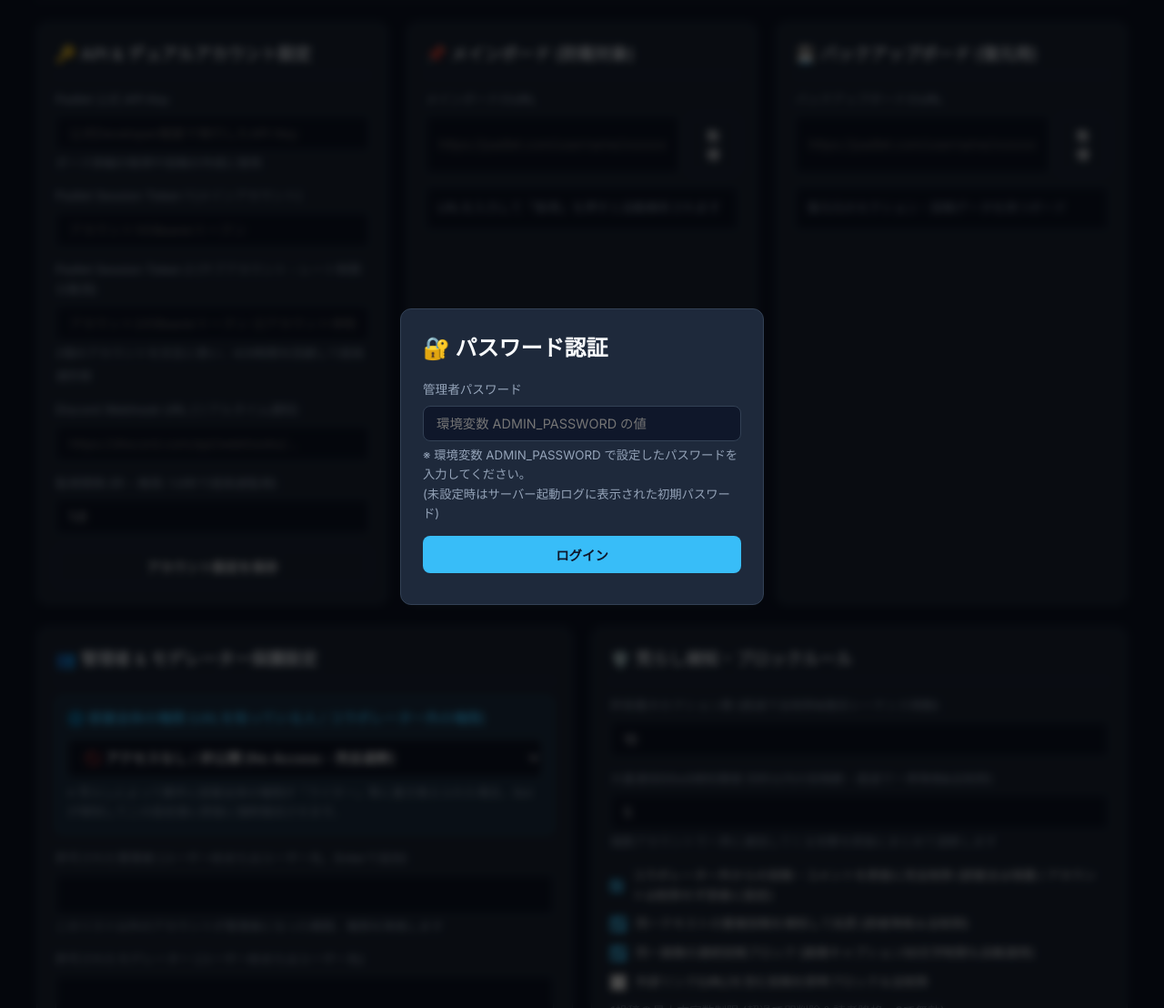
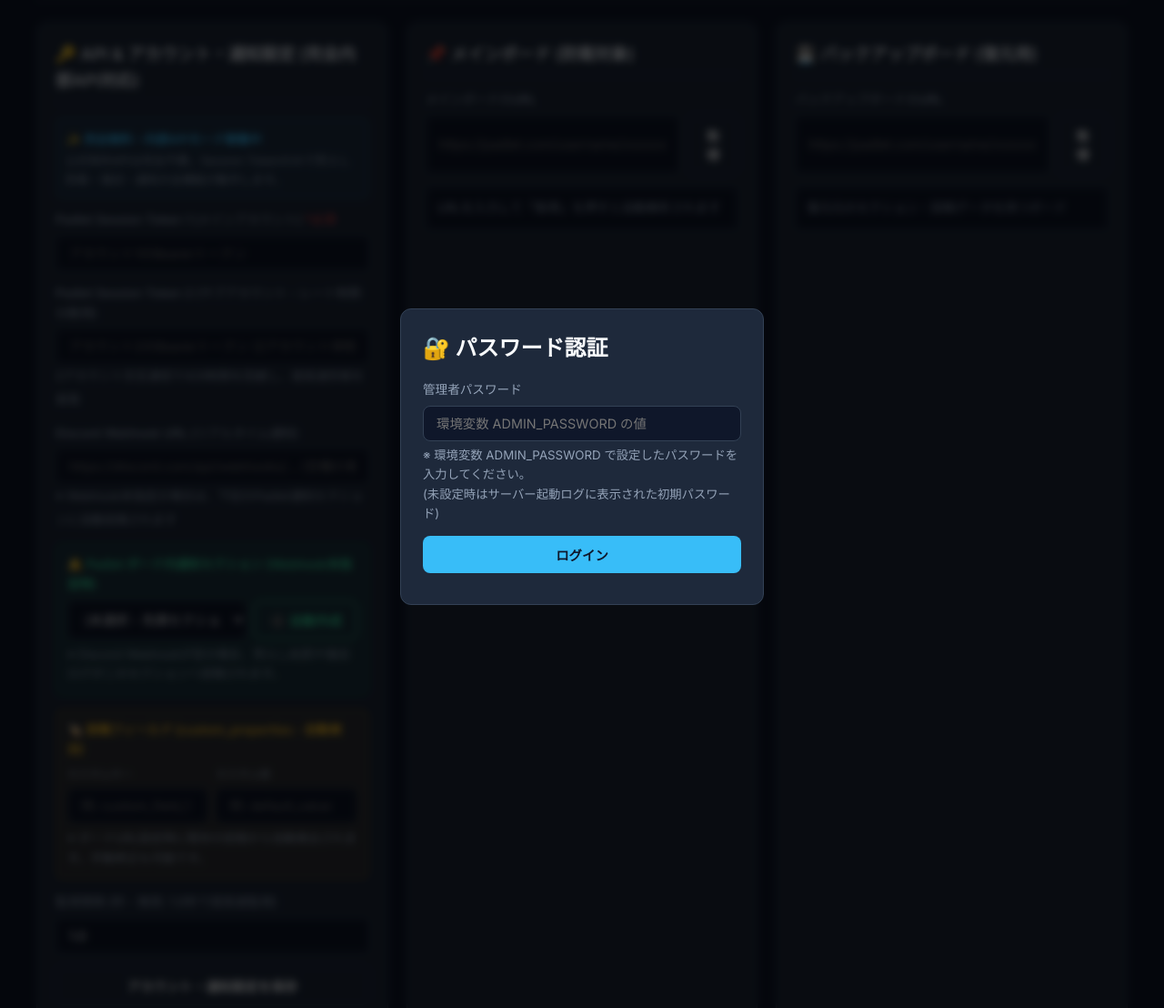
Before and after one commit to ebdimsks/padlet-bot-test, a Flask app: page / in a window 1280 px wide. Shown: the part 104-1212 px from the top of the page at 91% size. Run offline with Flask 3, Linux system fonts and the light colour scheme.

Commit message:
Update: Complete internal API, Padlet board notifications, and custom fields

```diff
--- a/app.py
+++ b/app.py
@@ -126,6 +126,9 @@ def load_config() -> dict:
 
             _config_cache.setdefault("main_board", {})
             _config_cache.setdefault("backup_board", {})
+            _config_cache.setdefault("notification_section_id", None)
+            _config_cache.setdefault("custom_key", "")
+            _config_cache.setdefault("custom_value", "")
             _config_cache.setdefault("allowed_admins", [])
             _config_cache.setdefault("allowed_moderators", [])
             _config_cache.setdefault("exempt_admins", [])
@@ -230,6 +233,7 @@ def api_save_config():
     # 更新可能なフィールド
     for key in [
         "padlet_api_key", "padlet_session_token", "padlet_secondary_token", "padlet_token", "discord_webhook_url",
+        "notification_section_id", "custom_key", "custom_value",
         "allowed_admins", "allowed_moderators", "exempt_admins",
         "max_sections", "poll_interval_seconds", "default_visitor_role", "ddos_threshold",
         "delete_non_collaborators", "block_duplicates", "block_image_repeat", "block_urls", "max_post_length", "random_str_pattern"
@@ -245,7 +249,10 @@ def api_save_config():
 @app.route("/api/resolve_board", methods=["POST"])
 @auth_required
 def api_resolve_board():
-    """URLからボード情報を自動取得して設定に反映"""
+    """
+    URLからボード情報を自動取得して設定に反映。
+    セクション一覧および既存投稿からの投稿フィールド(custom_properties)の自動検出も行う。
+    """
     data = request.json or {}
     board_type = data.get("type", "main")  # 'main' or 'backup'
     url = data.get("url", "").strip()
@@ -254,24 +261,102 @@ def api_resolve_board():
         return jsonify({"error": "URLを入力してください"}), 400
 
     cfg = load_config()
-    api_key = cfg.get("padlet_api_key", "")
     session_token = cfg.get("padlet_session_token", "") or cfg.get("padlet_token", "")
-    client = PadletClient(api_key=api_key, session_token=session_token)
+    sec_token = cfg.get("padlet_secondary_token", "")
+    client = PadletClient(session_token=session_token, secondary_session_token=sec_token)
 
     resolved = client.resolve_board(url)
     if not resolved:
         return jsonify({"error": "ボード情報の解析に失敗しました。URLまたはアクセス権限をご確認ください。"}), 400
 
     resolved["original_url"] = url
+    wall_id = resolved.get("wall_id")
+    wall_hashid = resolved.get("wall_hashid")
 
+    # セクション一覧の取得
+    sections = []
+    if wall_id:
+        sections = client.get_sections(wall_id)
+        resolved["sections"] = sections
+
+    detected_key, detected_val = None, None
     if board_type == "main":
         cfg["main_board"] = resolved
+
+        # 既存投稿から投稿フィールド(custom_properties)を自動検出
+        if wall_hashid:
+            detected_key, detected_val = client.detect_custom_properties(wall_hashid)
+            if detected_key:
+                cfg["custom_key"] = detected_key
+                cfg["custom_value"] = detected_val or ""
+                add_log("FIELD", f"投稿フィールド(custom_properties)を自動検出: {detected_key} = {detected_val}")
+
+        # 通知先セクションの自動選定 (未設定の場合)
+        if not cfg.get("notification_section_id") and sections:
+            notify_sec = next((s for s in sections if "通知" in s.get("title", "") or "ログ" in s.get("title", "")), None)
+            if notify_sec:
+                cfg["notification_section_id"] = notify_sec["id"]
+            else:
+                cfg["notification_section_id"] = sections[0]["id"]
     else:
         cfg["backup_board"] = resolved
 
     save_config()
     add_log("BOARD", f"{'メイン' if board_type == 'main' else 'バックアップ'}ボードを設定しました: {resolved.get('title')}")
-    return jsonify({"success": True, "resolved": resolved, "config": cfg})
+    return jsonify({
+        "success": True,
+        "resolved": resolved,
+        "sections": sections,
+        "custom_key": detected_key or cfg.get("custom_key", ""),
+        "custom_value": detected_val or cfg.get("custom_value", ""),
+        "config": cfg
+    })
+
+
+@app.route("/api/sections", methods=["GET"])
+@auth_required
+def api_get_sections():
+    """メインボードのセクション一覧を取得"""
+    cfg = load_config()
+    main_board = cfg.get("main_board", {})
+    wall_id = main_board.get("wall_id")
+    if not wall_id:
+        return jsonify({"sections": []})
+
+    session_token = cfg.get("padlet_session_token", "") or cfg.get("padlet_token", "")
+    sec_token = cfg.get("padlet_secondary_token", "")
+    client = PadletClient(session_token=session_token, secondary_session_token=sec_token)
+    sections = client.get_sections(wall_id)
+    return jsonify({"sections": sections})
+
+
+@app.route("/api/sections/create_notify", methods=["POST"])
+@auth_required
+def api_create_notify_section():
+    """メインボード上に通知用セクション『🔔防衛Bot通知』を新規作成"""
+    cfg = load_config()
+    main_board = cfg.get("main_board", {})
+    wall_id = main_board.get("wall_id")
+    if not wall_id:
+        return jsonify({"error": "メインボードが設定されていません"}), 400
+
+    data = request.json or {}
+    sec_title = data.get("title", "🔔防衛Bot通知").strip() or "🔔防衛Bot通知"
+
+    session_token = cfg.get("padlet_session_token", "") or cfg.get("padlet_token", "")
+    sec_token = cfg.get("padlet_secondary_token", "")
+    client = PadletClient(session_token=session_token, secondary_session_token=sec_token)
+
+    created = client.create_section(wall_id, sec_title)
+    if not created:
+        return jsonify({"error": "通知セクションの作成に失敗しました"}), 500
+
+    cfg["notification_section_id"] = created["id"]
+    save_config()
+    add_log("SECTION", f"通知用セクションを作成しました: {sec_title} (ID: {created['id']})")
+
+    sections = client.get_sections(wall_id)
+    return jsonify({"success": True, "created": created, "sections": sections, "config": cfg})
 
 
 @app.route("/api/bot/toggle", methods=["POST"])
@@ -296,12 +381,12 @@ def api_force_recovery():
     if not main_wall_id:
         return jsonify({"error": "メインボードが設定されていません"}), 400
 
-    api_key = cfg.get("padlet_api_key", "")
     session_token = cfg.get("padlet_session_token", "") or cfg.get("padlet_token", "")
-    if not api_key and not session_token:
-        return jsonify({"error": "Padlet API Key または Session Token が設定されていません"}), 400
+    sec_token = cfg.get("padlet_secondary_token", "")
+    if not session_token:
+        return jsonify({"error": "Padlet Session Token が設定されていません"}), 400
 
-    client = PadletClient(api_key=api_key, session_token=session_token)
+    client = PadletClient(session_token=session_token, secondary_session_token=sec_token)
     main_board = cfg.get("main_board", {})
     main_wall_hashid = main_board.get("wall_hashid", "")
     owner_id = main_board.get("owner_id")
@@ -334,13 +419,13 @@ def api_get_collaborators():
     main_board = cfg.get("main_board", {})
     wall_id = main_board.get("wall_id")
     wall_hashid = main_board.get("wall_hashid")
-    api_key = cfg.get("padlet_api_key", "")
     session_token = cfg.get("padlet_session_token", "") or cfg.get("padlet_token", "")
+    sec_token = cfg.get("padlet_secondary_token", "")
 
     if not wall_hashid:
         return jsonify({"collaborators": []})
 
-    client = PadletClient(api_key=api_key, session_token=session_token)
+    client = PadletClient(session_token=session_token, secondary_session_token=sec_token)
     collabs = client.get_collaborators(wall_hashid, wall_id)
     return jsonify({"collaborators": collabs})
 
--- a/templates/index.html
+++ b/templates/index.html
@@ -284,32 +284,67 @@
     </header>
 
     <div class="grid">
-      <!-- 認証 & Discord連携 -->
+      <!-- 認証 & Discord連携 / Padlet内通知 -->
       <div class="card">
-        <h2>🔑 API & デュアルアカウント設定</h2>
-        <div class="form-group">
-          <label>Padlet 公式 API Key</label>
-          <input type="password" id="padletApiKey" placeholder="公式Developer画面で発行したAPI Key">
-          <small style="color: var(--text-muted);">ボード詳細の取得や投稿の作成に使用</small>
+        <h2>🔑 API & アカウント・通知設定 (完全内部API対応)</h2>
+        <div class="form-group" style="background: rgba(56, 189, 248, 0.05); padding: 10px; border-radius: 8px; border: 1px solid rgba(56, 189, 248, 0.2); margin-bottom: 12px;">
+          <small style="color: var(--accent); font-weight: 600;">✨ 完全無料・内部APIモード稼働中</small>
+          <div style="font-size: 0.8rem; color: var(--text-muted); margin-top: 2px;">
+            公式有料APIは完全不要。Session Tokenのみで荒らし防衛・復旧・通知の全機能が動作します。
+          </div>
         </div>
         <div class="form-group">
-          <label>Padlet Session Token 1 (メインアカウント)</label>
+          <label>Padlet Session Token 1 (メインアカウント) <span style="color: var(--danger);">*必須</span></label>
           <input type="password" id="padletSessionToken" placeholder="アカウント1のBearerトークン">
         </div>
         <div class="form-group">
           <label>Padlet Session Token 2 (サブアカウント - レート制限分散用)</label>
           <input type="password" id="padletSecondaryToken" placeholder="アカウント2のBearerトークン (2アカウント体制)">
-          <small style="color: var(--text-muted);">2個のアカウントを交互に使い、429制限を回避して超高速防衛</small>
+          <small style="color: var(--text-muted);">2アカウント交互通信で429制限を回避し、超高速防衛を実現</small>
         </div>
         <div class="form-group">
           <label>Discord Webhook URL (リアルタイム通知)</label>
-          <input type="text" id="discordWebhook" placeholder="https://discord.com/api/webhooks/...">
+          <input type="text" id="discordWebhook" placeholder="https://discord.com/api/webhooks/... (空欄の場合はPadletで通知)">
+          <small style="color: var(--text-muted);">※ Webhook未指定の場合は、下記のPadlet通知セクションに自動投稿されます</small>
         </div>
-        <div class="form-group">
+
+        <!-- Webhook未指定時のPadlet内通知セクション -->
+        <div class="form-group" style="background: rgba(16, 185, 129, 0.08); padding: 12px; border-radius: 8px; border: 1px solid rgba(16, 185, 129, 0.25);">
+          <label style="color: #34d399; font-weight: 600;">🔔 Padlet ボード内通知セクション (Webhook未指定時)</label>
+          <div style="display: flex; gap: 8px; margin-top: 6px;">
+            <select id="notificationSectionSelect" style="flex: 1;">
+              <option value="">(未選択 - 先頭セクションまたは自動作成)</option>
+            </select>
+            <button type="button" class="btn btn-outline" style="border-color: #34d399; color: #34d399; white-space: nowrap;" onclick="createNotifySection()">➕ 自動作成</button>
+          </div>
+          <small style="color: var(--text-muted); display: block; margin-top: 6px;">
+            ※ Discord Webhookが空の場合、荒らし処罰や復旧ログがこのセクションへ投稿されます。
+          </small>
+        </div>
+
+        <!-- 投稿フィールド (custom_properties) 自動検出 -->
+        <div class="form-group" style="background: rgba(245, 158, 11, 0.08); padding: 12px; border-radius: 8px; border: 1px solid rgba(245, 158, 11, 0.25); margin-top: 10px;">
+          <label style="color: #fbbf24; font-weight: 600;">🏷️ 投稿フィールド (custom_properties - 自動検出)</label>
+          <div style="display: grid; grid-template-columns: 1fr 1fr; gap: 8px; margin-top: 6px;">
+            <div>
+              <label style="font-size: 0.75rem;">カスタムキー</label>
+              <input type="text" id="customKeyInput" placeholder="例: custom_field_1">
+            </div>
+            <div>
+              <label style="font-size: 0.75rem;">カスタム値</label>
+              <input type="text" id="customValueInput" placeholder="例: default_value">
+            </div>
+          </div>
+          <small style="color: var(--text-muted); display: block; margin-top: 6px;">
+            ※ ボードURL設定時に既存の投稿から自動検出されます。手動修正も可能です。
+          </small>
+        </div>
+
+        <div class="form-group" style="margin-top: 12px;">
           <label>監視間隔 (秒 - 推奨: 1.0秒で超高速監視)</label>
           <input type="number" id="pollInterval" min="0.5" max="60" step="0.5" value="1.0">
         </div>
-        <button class="btn btn-outline" style="width: 100%;" onclick="saveBasicConfig()">アカウント設定を保存</button>
+        <button class="btn btn-outline" style="width: 100%;" onclick="saveBasicConfig()">アカウント・通知設定を保存</button>
       </div>
 
       <!-- メインボード設定 (URL自動解決) -->
@@ -492,10 +527,11 @@
 
       // フォーム値の反映（初回のみ）
       if (!window._formLoaded) {
-        document.getElementById('padletApiKey').value = appConfig.padlet_api_key || '';
         document.getElementById('padletSessionToken').value = appConfig.padlet_session_token || appConfig.padlet_token || '';
         document.getElementById('padletSecondaryToken').value = appConfig.padlet_secondary_token || '';
         document.getElementById('discordWebhook').value = appConfig.discord_webhook_url || '';
+        document.getElementById('customKeyInput').value = appConfig.custom_key || '';
+        document.getElementById('customValueInput').value = appConfig.custom_value || '';
         document.getElementById('pollInterval').value = appConfig.poll_interval_seconds || 1.0;
         document.getElementById('defaultVisitorRole').value = appConfig.default_visitor_role || 'reader';
         document.getElementById('maxSections').value = appConfig.max_sections || 10;
@@ -517,6 +553,7 @@
         if (appConfig.main_board && appConfig.main_board.wall_id) {
           renderBoardPreview('main', appConfig.main_board);
           document.getElementById('mainBoardUrl').value = appConfig.main_board.original_url || '';
+          fetchSectionsAndPopulate(appConfig.notification_section_id);
         }
         if (appConfig.backup_board && appConfig.backup_board.wall_id) {
           renderBoardPreview('backup', appConfig.backup_board);
@@ -583,6 +620,52 @@
       fetchStatus();
     }
 
+    function populateSectionSelect(sections, selectedId) {
+      const sel = document.getElementById('notificationSectionSelect');
+      if (!sel) return;
+      sel.innerHTML = '<option value="">(未選択 - 先頭セクションまたは自動作成)</option>';
+      (sections || []).forEach(s => {
+        const opt = document.createElement('option');
+        opt.value = s.id;
+        opt.textContent = `${s.title} (ID: ${s.id})`;
+        if (selectedId && String(s.id) === String(selectedId)) {
+          opt.selected = true;
+        }
+        sel.appendChild(opt);
+      });
+    }
+
+    async function fetchSectionsAndPopulate(selectedId) {
+      try {
+        const res = await fetch('/api/sections');
+        const data = await res.json();
+        if (data.sections) {
+          populateSectionSelect(data.sections, selectedId);
+        }
+      } catch (e) {
+        console.error('セクション一覧取得失敗:', e);
+      }
+    }
+
+    async function createNotifySection() {
+      try {
+        const res = await fetch('/api/sections/create_notify', {
+          method: 'POST',
+          headers: { 'Content-Type': 'application/json' },
+          body: JSON.stringify({ title: '🔔防衛Bot通知' })
+        });
+        const data = await res.json();
+        if (data.success) {
+          alert(`通知用セクション『${data.created.title}』を作成し、通知先に設定しました！`);
+          populateSectionSelect(data.sections, data.created.id);
+        } else {
+          alert(data.error || 'セクション作成に失敗しました');
+        }
+      } catch (e) {
+        alert('通信エラー: ' + e);
+      }
+    }
+
     async function resolveBoard(type) {
       const url = document.getElementById(type === 'main' ? 'mainBoardUrl' : 'backupBoardUrl').value;
       if (!url) {
@@ -597,6 +680,18 @@
       const data = await res.json();
       if (data.success) {
         renderBoardPreview(type, data.resolved);
+        if (type === 'main') {
+          if (data.sections) {
+            populateSectionSelect(data.sections, data.config ? data.config.notification_section_id : null);
+          }
+          if (data.custom_key) {
+            document.getElementById('customKeyInput').value = data.custom_key;
+          }
+          if (data.custom_value) {
+            document.getElementById('customValueInput').value = data.custom_value;
+          }
+          alert(`メインボードを解析しました！\nセクション数: ${(data.sections || []).length}個\n検出投稿フィールド: ${data.custom_key || 'なし'}`);
+        }
       } else {
         alert(data.error);
       }
@@ -612,25 +707,29 @@
     }
 
     async function saveBasicConfig() {
-      const apiKey = document.getElementById('padletApiKey').value;
       const sessionToken = document.getElementById('padletSessionToken').value;
       const secToken = document.getElementById('padletSecondaryToken').value;
       const webhook = document.getElementById('discordWebhook').value;
+      const notifSec = document.getElementById('notificationSectionSelect').value;
+      const customKey = document.getElementById('customKeyInput').value.trim();
+      const customVal = document.getElementById('customValueInput').value.trim();
       const interval = parseFloat(document.getElementById('pollInterval').value);
       const visitorRole = document.getElementById('defaultVisitorRole').value;
       await fetch('/api/config', {
         method: 'POST',
         headers: { 'Content-Type': 'application/json' },
         body: JSON.stringify({
-          padlet_api_key: apiKey,
           padlet_session_token: sessionToken,
           padlet_secondary_token: secToken,
           discord_webhook_url: webhook,
+          notification_section_id: notifSec || null,
+          custom_key: customKey,
+          custom_value: customVal,
           poll_interval_seconds: interval,
           default_visitor_role: visitorRole
         })
       });
-      alert('アカウント・全体権限設定を保存しました');
+      alert('アカウント・通知設定を保存しました');
     }
 
     async function saveDefenseRules() {
```
Also changed, not shown: monitor_engine.py (+108 -23 lines), padlet_client.py (+88 -109 lines), README.md, 1 other file.
